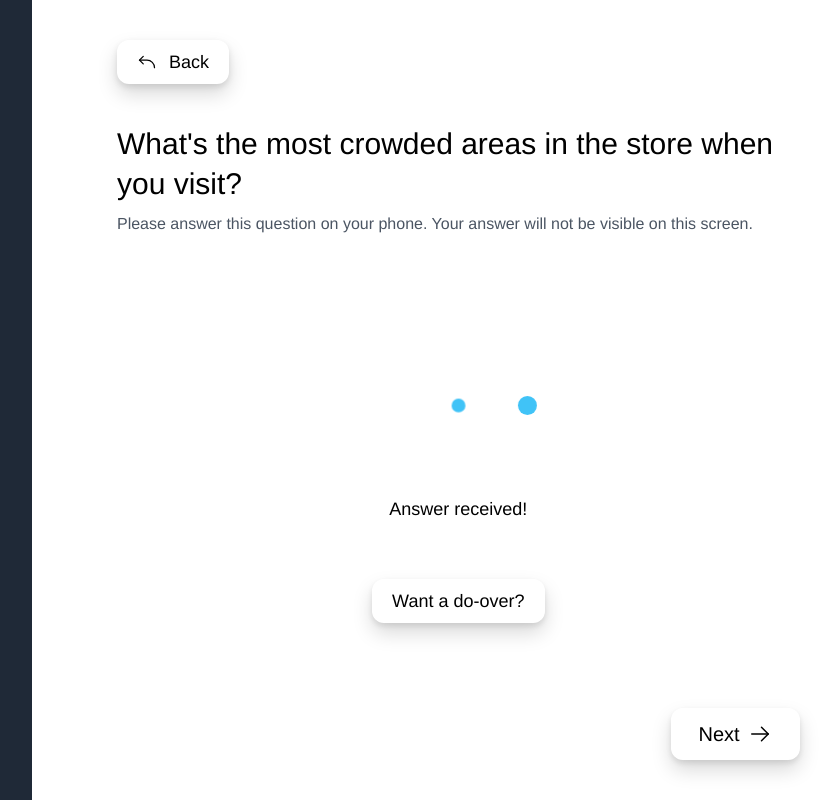
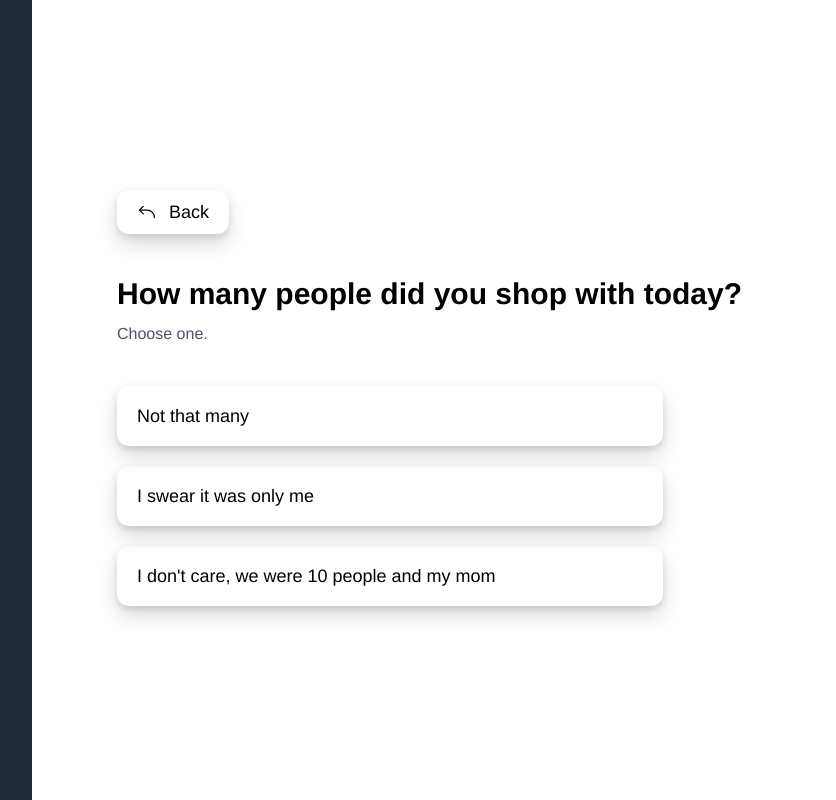
Before and after one commit to andershoegh/feedback-collection-system, a React (Create React App) app: page / in a window 1280 px wide. Shown: the whole page, without its empty margins (395-1231 px from the left). Built offline with nearby package versions, Linux system fonts and the light colour scheme.

Commit message:
Setting correct question order for merge

```diff
--- a/src/QuestionTypes/TextQuestion.tsx
+++ b/src/QuestionTypes/TextQuestion.tsx
@@ -1,4 +1,3 @@
-import { Play } from 'phosphor-react';
 import React, { useEffect, useRef, useState } from 'react';
 import BackButton from '../BackButton';
 import NextButton from '../NextButton';
--- a/src/Questionnaire.tsx
+++ b/src/Questionnaire.tsx
@@ -37,7 +37,7 @@ const Questionnaire: React.SFC<QuestionnaireProps> = () => {
             <SingleChoiceListQuestion
                 goBackOneStep={() => handleGoingBackOneStep()}
                 currentStep={currentStep}
-                renderOnStep={6}
+                renderOnStep={1}
                 question={'How many people did you shop with today?'}
                 handleChoice={handleAnswer}
                 answersArray={['Not that many', 'I swear it was only me', "I don't care, we were 10 people and my mom"]}
@@ -113,7 +113,7 @@ const Questionnaire: React.SFC<QuestionnaireProps> = () => {
             />
             <TextQuestion
                 currentStep={currentStep}
-                renderOnStep={1}
+                renderOnStep={6}
                 question={"What's the most crowded areas in the store when you visit?"}
                 subText={'Please answer this question on your phone. Your answer will not be visible on this screen.'}
                 handleChoice={handleAnswer}
```
